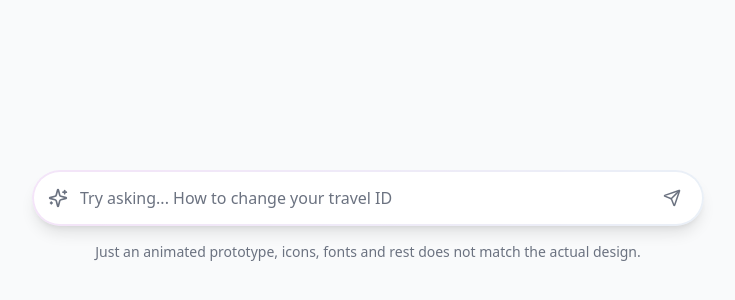
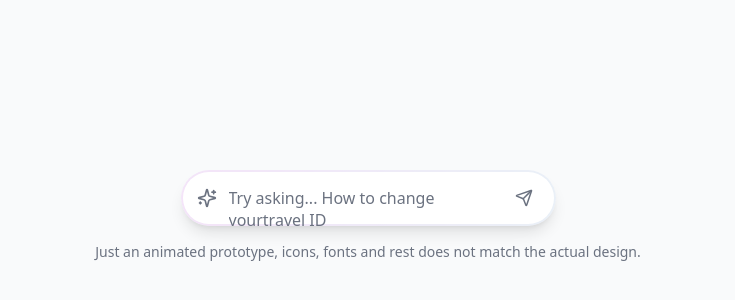
Before and after one commit to nevenkiwi/shimmer-input-reveal, a React (Vite) app: page / in a window 1280 px wide. Shown: the part 176-476 px from the top of the page, without its empty margins (272-1007 px from the left). Built offline with nearby package versions, Linux system fonts and the light colour scheme.

Commit message:
Fix: Input max width and placeholder
Set the max width of the input to 375px and allow the placeholder text to wrap onto two lines.

```diff
--- a/src/components/AnimatedInput.tsx
+++ b/src/components/AnimatedInput.tsx
@@ -9,10 +9,10 @@ interface AnimatedInputProps {
 
 const placeholderPrefixText = "Try asking...";
 const placeholderTexts = [
-  "How to request a refund for your flight?",
-  "How to change your travel ID number?",
-  "How to check-in online with the airline?",
-  "How to request special assistance?"
+  "How to request a refund\nfor your flight?",
+  "How to change your\ntravel ID number?",
+  "How to check-in online\nwith the airline?",
+  "How to request special\nassistance?"
 ];
 
 const AnimatedInput: React.FC<AnimatedInputProps> = ({
@@ -81,7 +81,7 @@ const AnimatedInput: React.FC<AnimatedInputProps> = ({
   };
 
   return (
-    <form onSubmit={handleSubmit} className={cn("relative w-full max-w-2xl transition-all duration-500 rounded-full overflow-hidden", className)}>
+    <form onSubmit={handleSubmit} className={cn("relative w-full max-w-[375px] transition-all duration-500 rounded-full overflow-hidden", className)}>
       {/* Glowing border animation container */}
       <div className={cn(
         "absolute inset-0 rounded-full transition-opacity duration-1000 opacity-0",
@@ -99,19 +99,19 @@ const AnimatedInput: React.FC<AnimatedInputProps> = ({
 
       {/* Input and button container */}
       <div className="relative flex items-center rounded-full">
-        <div className="flex items-center justify-center w-10 h-10 pl-3">
+        <div className="flex items-center justify-center w-10 h-14 pl-3">
           <Sparkles className="w-5 h-5 text-gray-500" />
         </div>
         <input
           type="text"
           value={inputValue}
           onChange={e => setInputValue(e.target.value)}
-          className="flex-1 h-14 bg-transparent border-none outline-none text-gray-700 dark:text-gray-200 px-2 placeholder:text-gray-500 dark:placeholder:text-gray-400"
+          className="flex-1 min-h-[56px] bg-transparent border-none outline-none text-gray-700 dark:text-gray-200 px-2 placeholder:text-gray-500 dark:placeholder:text-gray-400 placeholder:whitespace-pre-line"
           placeholder={`${placeholderPrefixText} ${displayText}`}
         />
         <button
           type="submit"
-          className="flex items-center justify-center w-10 h-10 mr-3 text-gray-500 hover:text-gray-800 dark:hover:text-gray-200 transition-colors"
+          className="flex items-center justify-center w-10 h-14 mr-3 text-gray-500 hover:text-gray-800 dark:hover:text-gray-200 transition-colors"
           disabled={!inputValue.trim()}
         >
           <Send size={18} />
```
